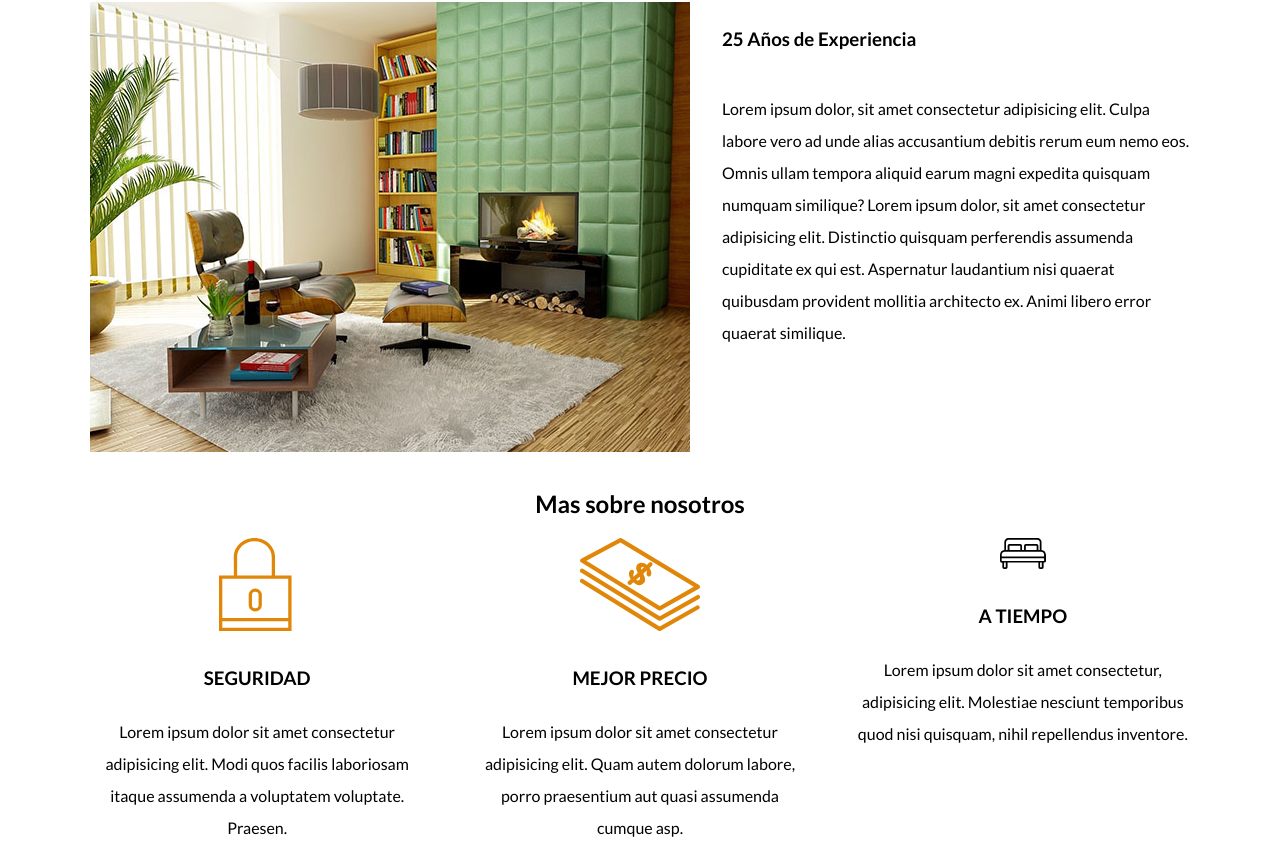
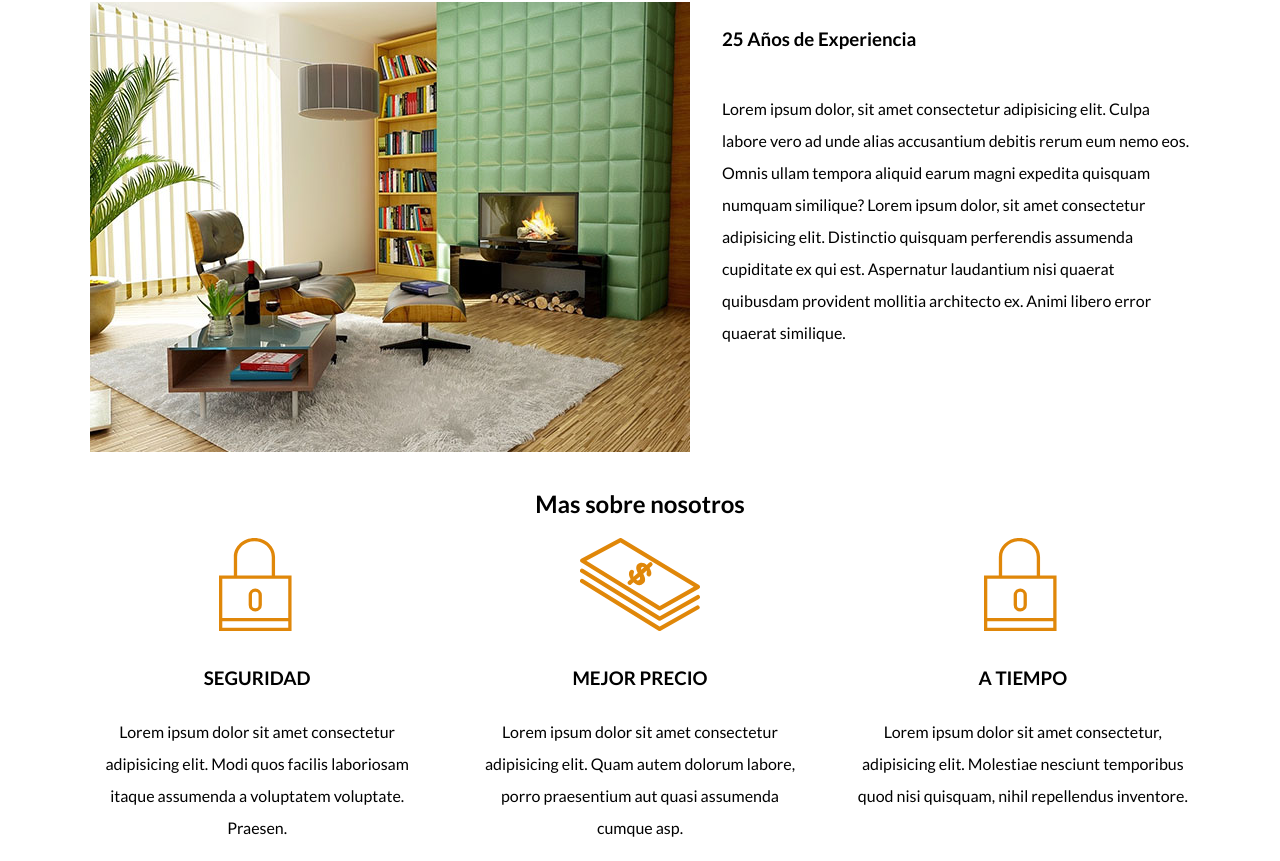
Before and after one commit to JaredAcosta0/BIENESRAICES, a plain HTML site: page nosotros.html in a window 1280 px wide. Shown: the part 236-1097 px from the top of the page. Drawn offline with Linux system fonts and the light colour scheme.

Commit message:
otro cambio pequeño

```diff
--- a/nosotros.html
+++ b/nosotros.html
@@ -67,7 +67,7 @@
             </div>
 
             <div class="icono">
-                <img src="icono_dormitorio.svg" alt="">
+                <img src="imagenes 11-20200901T191454Z-001/imagenes 11/icono1.svg" alt="">
                 <h3>A tiempo</h3>
                 <p>Lorem ipsum dolor sit amet consectetur, adipisicing elit. Molestiae nesciunt temporibus quod nisi    quisquam, nihil repellendus inventore.</p>
             </div>
```
